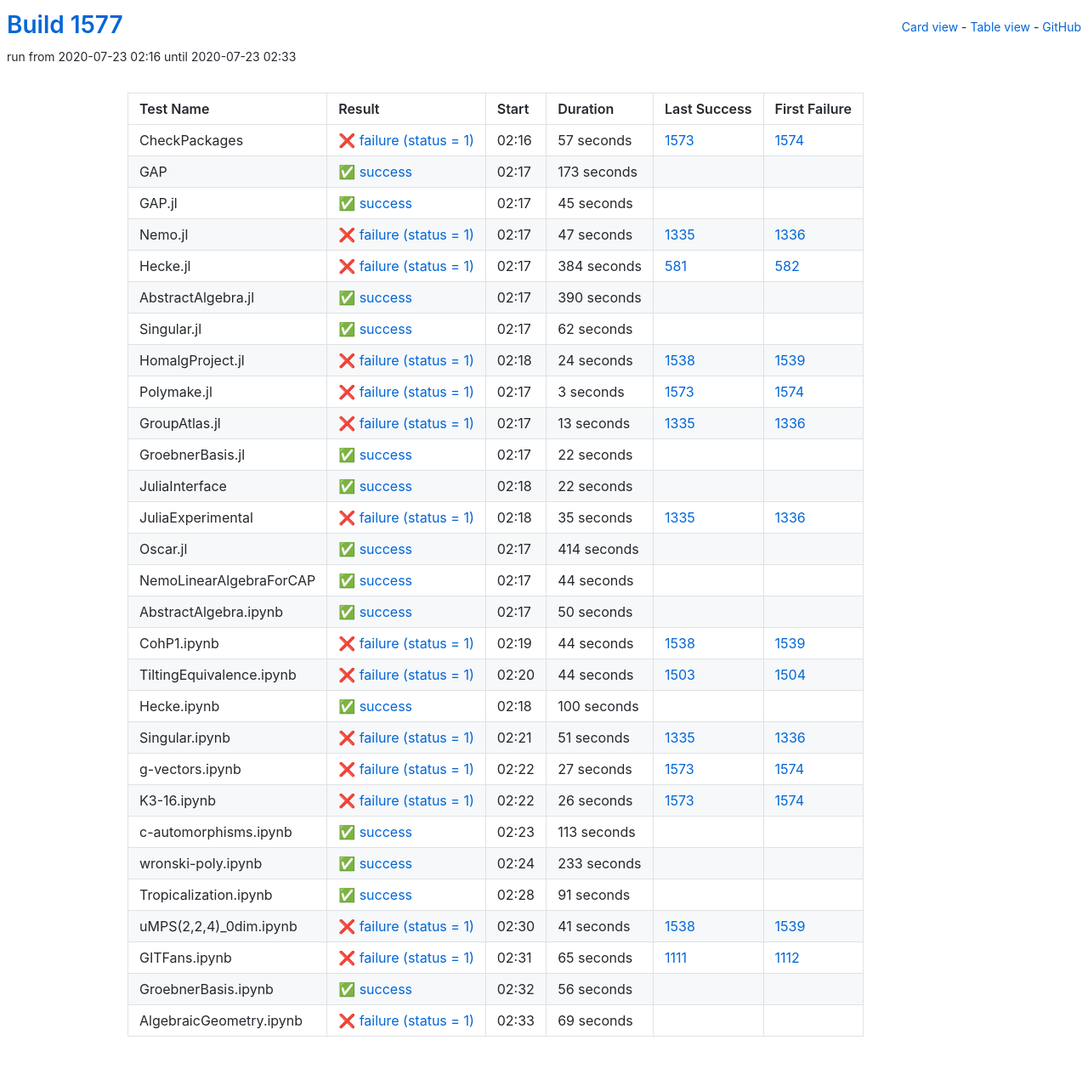
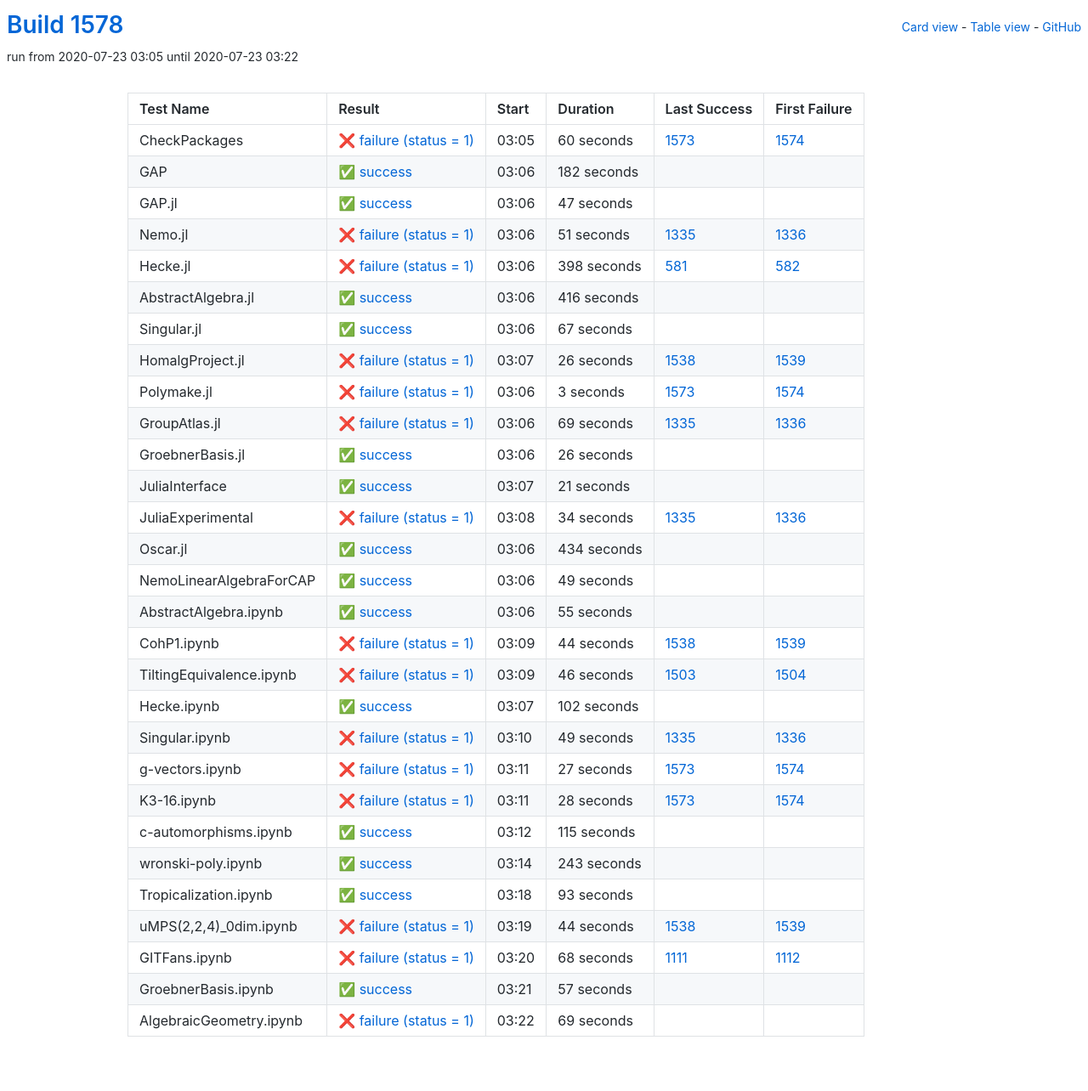
Before and after one commit to oscar-system/oscar-ci-status-1.4, a Jekyll site: the page built from table.html, in a window 1280 px wide. Shown: the whole page at 85% size. Built offline with Jekyll 4.4.1, drawn with Linux system fonts in a browser that asks for light colours.

Commit message:
Build #1578

```diff
--- a/_data/ci.yml
+++ b/_data/ci.yml
@@ -1,6 +1,6 @@
 ---
-build: 1577
-build_url: https://oscarci.mathematik.uni-kl.de/job/oscar-julia-1.4/1577/
+build: 1578
+build_url: https://oscarci.mathematik.uni-kl.de/job/oscar-julia-1.4/1578/
 job: oscar-julia-1.4
 organization: oscar-system
 repo: oscar-ci-status-1.4
@@ -8,104 +8,104 @@ repourl: https://github.com/oscar-system/oscar-ci-status-1.4
 tests:
 - name: CheckPackages
   id: checkpackages
-  log: https://oscarci.mathematik.uni-kl.de/job/oscar-julia-1.4/1577/artifact/logs/build-1577/CheckPackages.log
-  start: 2020-07-23 02:16
+  log: https://oscarci.mathematik.uni-kl.de/job/oscar-julia-1.4/1578/artifact/logs/build-1578/CheckPackages.log
+  start: 2020-07-23 03:05
   success: false
   exitcode: 1
   status: failure
-  duration: 57
+  duration: 60
   last_success: 1573
   last_success_url: https://oscarci.mathematik.uni-kl.de/job/oscar-julia-1.4/1573/
   first_failure: 1574
   first_failure_url: https://oscarci.mathematik.uni-kl.de/job/oscar-julia-1.4/1574/
 - name: GAP
   id: gap
-  log: https://oscarci.mathematik.uni-kl.de/job/oscar-julia-1.4/1577/artifact/logs/build-1577/GAP.log
-  start: 2020-07-23 02:17
+  log: https://oscarci.mathematik.uni-kl.de/job/oscar-julia-1.4/1578/artifact/logs/build-1578/GAP.log
+  start: 2020-07-23 03:06
   success: true
   exitcode: 0
   status: success
-  duration: 173
+  duration: 182
   last_success: false
   last_success_url:
   first_failure: false
   first_failure_url:
 - name: GAP.jl
   id: gap-jl
-  log: https://oscarci.mathematik.uni-kl.de/job/oscar-julia-1.4/1577/artifact/logs/build-1577/GAP.jl.log
-  start: 2020-07-23 02:17
+  log: https://oscarci.mathematik.uni-kl.de/job/oscar-julia-1.4/1578/artifact/logs/build-1578/GAP.jl.log
+  start: 2020-07-23 03:06
   success: true
   exitcode: 0
   status: success
-  duration: 45
+  duration: 47
   last_success: false
   last_success_url:
   first_failure: false
   first_failure_url:
 - name: Nemo.jl
   id: nemo-jl
-  log: https://oscarci.mathematik.uni-kl.de/job/oscar-julia-1.4/1577/artifact/logs/build-1577/Nemo.jl.log
-  start: 2020-07-23 02:17
+  log: https://oscarci.mathematik.uni-kl.de/job/oscar-julia-1.4/1578/artifact/logs/build-1578/Nemo.jl.log
+  start: 2020-07-23 03:06
   success: false
   exitcode: 1
   status: failure
-  duration: 47
+  duration: 51
   last_success: 1335
   last_success_url: https://oscarci.mathematik.uni-kl.de/job/oscar-julia-1.4/1335/
   first_failure: 1336
   first_failure_url: https://oscarci.mathematik.uni-kl.de/job/oscar-julia-1.4/1336/
 - name: Hecke.jl
   id: hecke-jl
-  log: https://oscarci.mathematik.uni-kl.de/job/oscar-julia-1.4/1577/artifact/logs/build-1577/Hecke.jl.log
-  start: 2020-07-23 02:17
+  log: https://oscarci.mathematik.uni-kl.de/job/oscar-julia-1.4/1578/artifact/logs/build-1578/Hecke.jl.log
+  start: 2020-07-23 03:06
   success: false
   exitcode: 1
   status: failure
-  duration: 384
+  duration: 398
   last_success: 581
   last_success_url: https://oscarci.mathematik.uni-kl.de/job/oscar-julia-1.4/581/
   first_failure: 582
   first_failure_url: https://oscarci.mathematik.uni-kl.de/job/oscar-julia-1.4/582/
 - name: AbstractAlgebra.jl
   id: abstractalgebra-jl
-  log: https://oscarci.mathematik.uni-kl.de/job/oscar-julia-1.4/1577/artifact/logs/build-1577/AbstractAlgebra.jl.log
-  start: 2020-07-23 02:17
+  log: https://oscarci.mathematik.uni-kl.de/job/oscar-julia-1.4/1578/artifact/logs/build-1578/AbstractAlgebra.jl.log
+  start: 2020-07-23 03:06
   success: true
   exitcode: 0
   status: success
-  duration: 390
+  duration: 416
   last_success: false
   last_success_url:
   first_failure: false
   first_failure_url:
 - name: Singular.jl
   id: singular-jl
-  log: https://oscarci.mathematik.uni-kl.de/job/oscar-julia-1.4/1577/artifact/logs/build-1577/Singular.jl.log
-  start: 2020-07-23 02:17
+  log: https://oscarci.mathematik.uni-kl.de/job/oscar-julia-1.4/1578/artifact/logs/build-1578/Singular.jl.log
+  start: 2020-07-23 03:06
   success: true
   exitcode: 0
   status: success
-  duration: 62
+  duration: 67
   last_success: false
   last_success_url:
   first_failure: false
   first_failure_url:
 - name: HomalgProject.jl
   id: homalgproject-jl
-  log: https://oscarci.mathematik.uni-kl.de/job/oscar-julia-1.4/1577/artifact/logs/build-1577/HomalgProject.jl.log
-  start: 2020-07-23 02:18
+  log: https://oscarci.mathematik.uni-kl.de/job/oscar-julia-1.4/1578/artifact/logs/build-1578/HomalgProject.jl.log
+  start: 2020-07-23 03:07
   success: false
   exitcode: 1
   status: failure
-  duration: 24
+  duration: 26
   last_success: 1538
   last_success_url: https://oscarci.mathematik.uni-kl.de/job/oscar-julia-1.4/1538/
   first_failure: 1539
   first_failure_url: https://oscarci.mathematik.uni-kl.de/job/oscar-julia-1.4/1539/
 - name: Polymake.jl
   id: polymake-jl
-  log: https://oscarci.mathematik.uni-kl.de/job/oscar-julia-1.4/1577/artifact/logs/build-1577/Polymake.jl.log
-  start: 2020-07-23 02:17
+  log: https://oscarci.mathematik.uni-kl.de/job/oscar-julia-1.4/1578/artifact/logs/build-1578/Polymake.jl.log
+  start: 2020-07-23 03:06
   success: false
   exitcode: 1
   status: failure
@@ -116,92 +116,92 @@ tests:
   first_failure_url: https://oscarci.mathematik.uni-kl.de/job/oscar-julia-1.4/1574/
 - name: GroupAtlas.jl
   id: groupatlas-jl
-  log: https://oscarci.mathematik.uni-kl.de/job/oscar-julia-1.4/1577/artifact/logs/build-1577/GroupAtlas.jl.log
-  start: 2020-07-23 02:17
+  log: https://oscarci.mathematik.uni-kl.de/job/oscar-julia-1.4/1578/artifact/logs/build-1578/GroupAtlas.jl.log
+  start: 2020-07-23 03:06
   success: false
   exitcode: 1
   status: failure
-  duration: 13
+  duration: 69
   last_success: 1335
   last_success_url: https://oscarci.mathematik.uni-kl.de/job/oscar-julia-1.4/1335/
   first_failure: 1336
   first_failure_url: https://oscarci.mathematik.uni-kl.de/job/oscar-julia-1.4/1336/
 - name: GroebnerBasis.jl
   id: groebnerbasis-jl
-  log: https://oscarci.mathematik.uni-kl.de/job/oscar-julia-1.4/1577/artifact/logs/build-1577/GroebnerBasis.jl.log
-  start: 2020-07-23 02:17
+  log: https://oscarci.mathematik.uni-kl.de/job/oscar-julia-1.4/1578/artifact/logs/build-1578/GroebnerBasis.jl.log
+  start: 2020-07-23 03:06
   success: true
   exitcode: 0
   status: success
-  duration: 22
+  duration: 26
   last_success: false
   last_success_url:
   first_failure: false
   first_failure_url:
 - name: JuliaInterface
   id: juliainterface
-  log: https://oscarci.mathematik.uni-kl.de/job/oscar-julia-1.4/1577/artifact/logs/build-1577/JuliaInterface.log
-  start: 2020-07-23 02:18
+  log: https://oscarci.mathematik.uni-kl.de/job/oscar-julia-1.4/1578/artifact/logs/build-1578/JuliaInterface.log
+  start: 2020-07-23 03:07
   success: true
   exitcode: 0
   status: success
-  duration: 22
+  duration: 21
   last_success: false
   last_success_url:
   first_failure: false
   first_failure_url:
 - name: JuliaExperimental
   id: juliaexperimental
-  log: https://oscarci.mathematik.uni-kl.de/job/oscar-julia-1.4/1577/artifact/logs/build-1577/JuliaExperimental.log
-  start: 2020-07-23 02:18
+  log: https://oscarci.mathematik.uni-kl.de/job/oscar-julia-1.4/1578/artifact/logs/build-1578/JuliaExperimental.log
+  start: 2020-07-23 03:08
   success: false
   exitcode: 1
   status: failure
-  duration: 35
+  duration: 34
   last_success: 1335
   last_success_url: https://oscarci.mathematik.uni-kl.de/job/oscar-julia-1.4/1335/
   first_failure: 1336
   first_failure_url: https://oscarci.mathematik.uni-kl.de/job/oscar-julia-1.4/1336/
 - name: Oscar.jl
   id: oscar-jl
-  log: https://oscarci.mathematik.uni-kl.de/job/oscar-julia-1.4/1577/artifact/logs/build-1577/Oscar.jl.log
-  start: 2020-07-23 02:17
+  log: https://oscarci.mathematik.uni-kl.de/job/oscar-julia-1.4/1578/artifact/logs/build-1578/Oscar.jl.log
+  start: 2020-07-23 03:06
   success: true
   exitcode: 0
   status: success
-  duration: 414
+  duration: 434
   last_success: false
   last_success_url:
   first_failure: false
   first_failure_url:
 - name: NemoLinearAlgebraForCAP
   id: nemolinearalgebraforcap
-  log: https://oscarci.mathematik.uni-kl.de/job/oscar-julia-1.4/1577/artifact/logs/build-1577/NemoLinearAlgebraForCAP.log
-  start: 2020-07-23 02:17
+  log: https://oscarci.mathematik.uni-kl.de/job/oscar-julia-1.4/1578/artifact/logs/build-1578/NemoLinearAlgebraForCAP.log
+  start: 2020-07-23 03:06
   success: true
   exitcode: 0
   status: success
-  duration: 44
+  duration: 49
   last_success: false
   last_success_url:
   first_failure: false
   first_failure_url:
 - name: AbstractAlgebra.ipynb
   id: abstractalgebra-ipynb
-  log: https://oscarci.mathematik.uni-kl.de/job/oscar-julia-1.4/1577/artifact/logs/build-1577/AbstractAlgebra.ipynb.log
-  start: 2020-07-23 02:17
+  log: https://oscarci.mathematik.uni-kl.de/job/oscar-julia-1.4/1578/artifact/logs/build-1578/AbstractAlgebra.ipynb.log
+  start: 2020-07-23 03:06
   success: true
   exitcode: 0
   status: success
-  duration: 50
+  duration: 55
   last_success: false
   last_success_url:
   first_failure: false
   first_failure_url:
 - name: CohP1.ipynb
   id: cohp1-ipynb
-  log: https://oscarci.mathematik.uni-kl.de/job/oscar-julia-1.4/1577/artifact/logs/build-1577/CohP1.ipynb.log
-  start: 2020-07-23 02:19
+  log: https://oscarci.mathematik.uni-kl.de/job/oscar-julia-1.4/1578/artifact/logs/build-1578/CohP1.ipynb.log
+  start: 2020-07-23 03:09
   success: false
   exitcode: 1
   status: failure
@@ -212,44 +212,44 @@ tests:
   first_failure_url: https://oscarci.mathematik.uni-kl.de/job/oscar-julia-1.4/1539/
 - name: TiltingEquivalence.ipynb
   id: tiltingequivalence-ipynb
-  log: https://oscarci.mathematik.uni-kl.de/job/oscar-julia-1.4/1577/artifact/logs/build-1577/TiltingEquivalence.ipynb.log
-  start: 2020-07-23 02:20
+  log: https://oscarci.mathematik.uni-kl.de/job/oscar-julia-1.4/1578/artifact/logs/build-1578/TiltingEquivalence.ipynb.log
+  start: 2020-07-23 03:09
   success: false
   exitcode: 1
   status: failure
-  duration: 44
+  duration: 46
   last_success: 1503
   last_success_url: https://oscarci.mathematik.uni-kl.de/job/oscar-julia-1.4/1503/
   first_failure: 1504
   first_failure_url: https://oscarci.mathematik.uni-kl.de/job/oscar-julia-1.4/1504/
 - name: Hecke.ipynb
   id: hecke-ipynb
-  log: https://oscarci.mathematik.uni-kl.de/job/oscar-julia-1.4/1577/artifact/logs/build-1577/Hecke.ipynb.log
-  start: 2020-07-23 02:18
+  log: https://oscarci.mathematik.uni-kl.de/job/oscar-julia-1.4/1578/artifact/logs/build-1578/Hecke.ipynb.log
+  start: 2020-07-23 03:07
   success: true
   exitcode: 0
   status: success
-  duration: 100
+  duration: 102
   last_success: false
   last_success_url:
   first_failure: false
   first_failure_url:
 - name: Singular.ipynb
   id: singular-ipynb
-  log: https://oscarci.mathematik.uni-kl.de/job/oscar-julia-1.4/1577/artifact/logs/build-1577/Singular.ipynb.log
-  start: 2020-07-23 02:21
+  log: https://oscarci.mathematik.uni-kl.de/job/oscar-julia-1.4/1578/artifact/logs/build-1578/Singular.ipynb.log
+  start: 2020-07-23 03:10
   success: false
   exitcode: 1
   status: failure
-  duration: 51
+  duration: 49
   last_success: 1335
   last_success_url: https://oscarci.mathematik.uni-kl.de/job/oscar-julia-1.4/1335/
   first_failure: 1336
   first_failure_url: https://oscarci.mathematik.uni-kl.de/job/oscar-julia-1.4/1336/
 - name: g-vectors.ipynb
   id: g-vectors-ipynb
-  log: https://oscarci.mathematik.uni-kl.de/job/oscar-julia-1.4/1577/artifact/logs/build-1577/g-vectors.ipynb.log
-  start: 2020-07-23 02:22
+  log: https://oscarci.mathematik.uni-kl.de/job/oscar-julia-1.4/1578/artifact/logs/build-1578/g-vectors.ipynb.log
+  start: 2020-07-23 03:11
   success: false
   exitcode: 1
   status: failure
@@ -260,92 +260,92 @@ tests:
   first_failure_url: https://oscarci.mathematik.uni-kl.de/job/oscar-julia-1.4/1574/
 - name: K3-16.ipynb
   id: k3-16-ipynb
-  log: https://oscarci.mathematik.uni-kl.de/job/oscar-julia-1.4/1577/artifact/logs/build-1577/K3-16.ipynb.log
-  start: 2020-07-23 02:22
+  log: https://oscarci.mathematik.uni-kl.de/job/oscar-julia-1.4/1578/artifact/logs/build-1578/K3-16.ipynb.log
+  start: 2020-07-23 03:11
   success: false
   exitcode: 1
   status: failure
-  duration: 26
+  duration: 28
   last_success: 1573
   last_success_url: https://oscarci.mathematik.uni-kl.de/job/oscar-julia-1.4/1573/
   first_failure: 1574
   first_failure_url: https://oscarci.mathematik.uni-kl.de/job/oscar-julia-1.4/1574/
 - name: c-automorphisms.ipynb
   id: c-automorphisms-ipynb
-  log: https://oscarci.mathematik.uni-kl.de/job/oscar-julia-1.4/1577/artifact/logs/build-1577/c-automorphisms.ipynb.log
-  start: 2020-07-23 02:23
+  log: https://oscarci.mathematik.uni-kl.de/job/oscar-julia-1.4/1578/artifact/logs/build-1578/c-automorphisms.ipynb.log
+  start: 2020-07-23 03:12
   success: true
   exitcode: 0
   status: success
-  duration: 113
+  duration: 115
   last_success: false
   last_success_url:
   first_failure: false
   first_failure_url:
 - name: wronski-poly.ipynb
   id: wronski-poly-ipynb
-  log: https://oscarci.mathematik.uni-kl.de/job/oscar-julia-1.4/1577/artifact/logs/build-1577/wronski-poly.ipynb.log
-  start: 2020-07-23 02:24
+  log: https://oscarci.mathematik.uni-kl.de/job/oscar-julia-1.4/1578/artifact/logs/build-1578/wronski-poly.ipynb.log
+  start: 2020-07-23 03:14
   success: true
   exitcode: 0
   status: success
-  duration: 233
+  duration: 243
   last_success: false
   last_success_url:
   first_failure: false
   first_failure_url:
 - name: Tropicalization.ipynb
   id: tropicalization-ipynb
-  log: https://oscarci.mathematik.uni-kl.de/job/oscar-julia-1.4/1577/artifact/logs/build-1577/Tropicalization.ipynb.log
-  start: 2020-07-23 02:28
+  log: https://oscarci.mathematik.uni-kl.de/job/oscar-julia-1.4/1578/artifact/logs/build-1578/Tropicalization.ipynb.log
+  start: 2020-07-23 03:18
   success: true
   exitcode: 0
   status: success
-  duration: 91
+  duration: 93
   last_success: false
   last_success_url:
   first_failure: false
   first_failure_url:
 - name: uMPS(2,2,4)_0dim.ipynb
   id: umps-2-2-4-0dim-ipynb
-  log: https://oscarci.mathematik.uni-kl.de/job/oscar-julia-1.4/1577/artifact/logs/build-1577/uMPS-2-2-4-_0dim.ipynb.log
-  start: 2020-07-23 02:30
+  log: https://oscarci.mathematik.uni-kl.de/job/oscar-julia-1.4/1578/artifact/logs/build-1578/uMPS-2-2-4-_0dim.ipynb.log
+  start: 2020-07-23 03:19
   success: false
   exitcode: 1
   status: failure
-  duration: 41
+  duration: 44
   last_success: 1538
   last_success_url: https://oscarci.mathematik.uni-kl.de/job/oscar-julia-1.4/1538/
   first_failure: 1539
   first_failure_url: https://oscarci.mathematik.uni-kl.de/job/oscar-julia-1.4/1539/
 - name: GITFans.ipynb
   id: gitfans-ipynb
-  log: https://oscarci.mathematik.uni-kl.de/job/oscar-julia-1.4/1577/artifact/logs/build-1577/GITFans.ipynb.log
-  start: 2020-07-23 02:31
+  log: https://oscarci.mathematik.uni-kl.de/job/oscar-julia-1.4/1578/artifact/logs/build-1578/GITFans.ipynb.log
+  start: 2020-07-23 03:20
   success: false
   exitcode: 1
   status: failure
-  duration: 65
+  duration: 68
   last_success: 1111
   last_success_url: https://oscarci.mathematik.uni-kl.de/job/oscar-julia-1.4/1111/
   first_failure: 1112
   first_failure_url: https://oscarci.mathematik.uni-kl.de/job/oscar-julia-1.4/1112/
 - name: GroebnerBasis.ipynb
   id: groebnerbasis-ipynb
-  log: https://oscarci.mathematik.uni-kl.de/job/oscar-julia-1.4/1577/artifact/logs/build-1577/GroebnerBasis.ipynb.log
-  start: 2020-07-23 02:32
+  log: https://oscarci.mathematik.uni-kl.de/job/oscar-julia-1.4/1578/artifact/logs/build-1578/GroebnerBasis.ipynb.log
+  start: 2020-07-23 03:21
   success: true
   exitcode: 0
   status: success
-  duration: 56
+  duration: 57
   last_success: false
   last_success_url:
   first_failure: false
   first_failure_url:
 - name: AlgebraicGeometry.ipynb
   id: algebraicgeometry-ipynb
-  log: https://oscarci.mathematik.uni-kl.de/job/oscar-julia-1.4/1577/artifact/logs/build-1577/AlgebraicGeometry.ipynb.log
-  start: 2020-07-23 02:33
+  log: https://oscarci.mathematik.uni-kl.de/job/oscar-julia-1.4/1578/artifact/logs/build-1578/AlgebraicGeometry.ipynb.log
+  start: 2020-07-23 03:22
   success: false
   exitcode: 1
   status: failure
```
Also changed, not shown: README.md.
